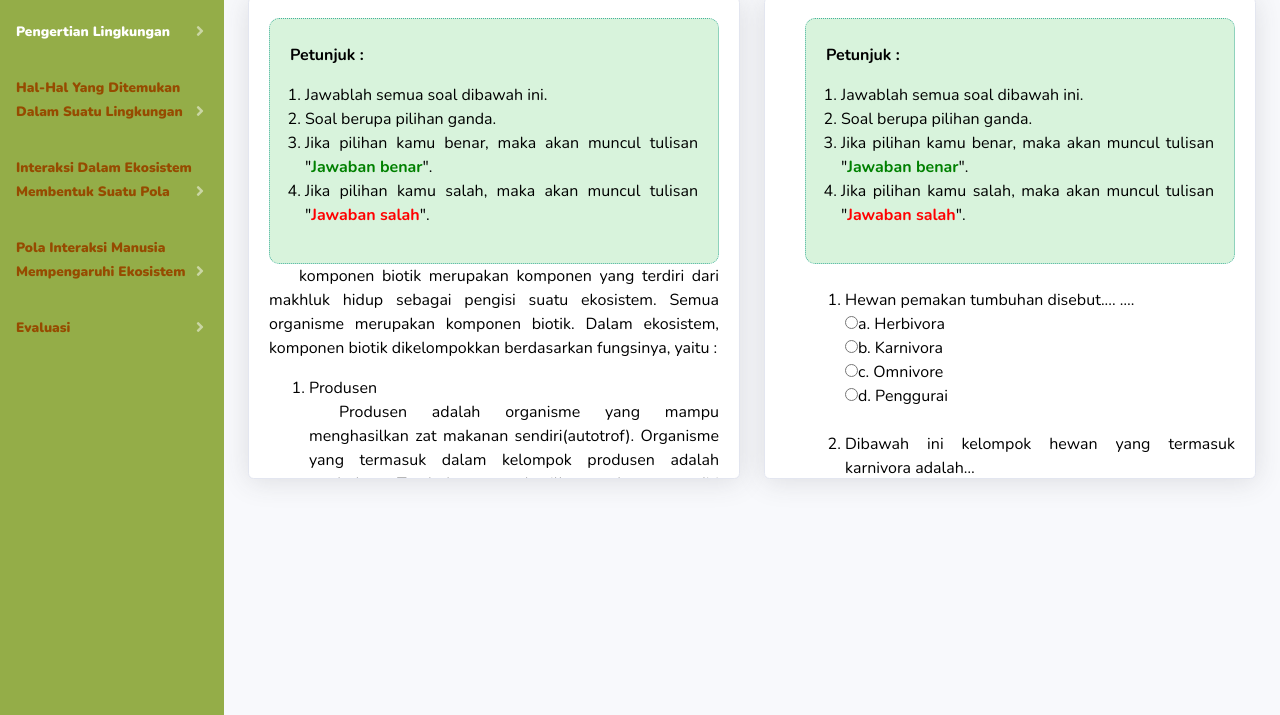
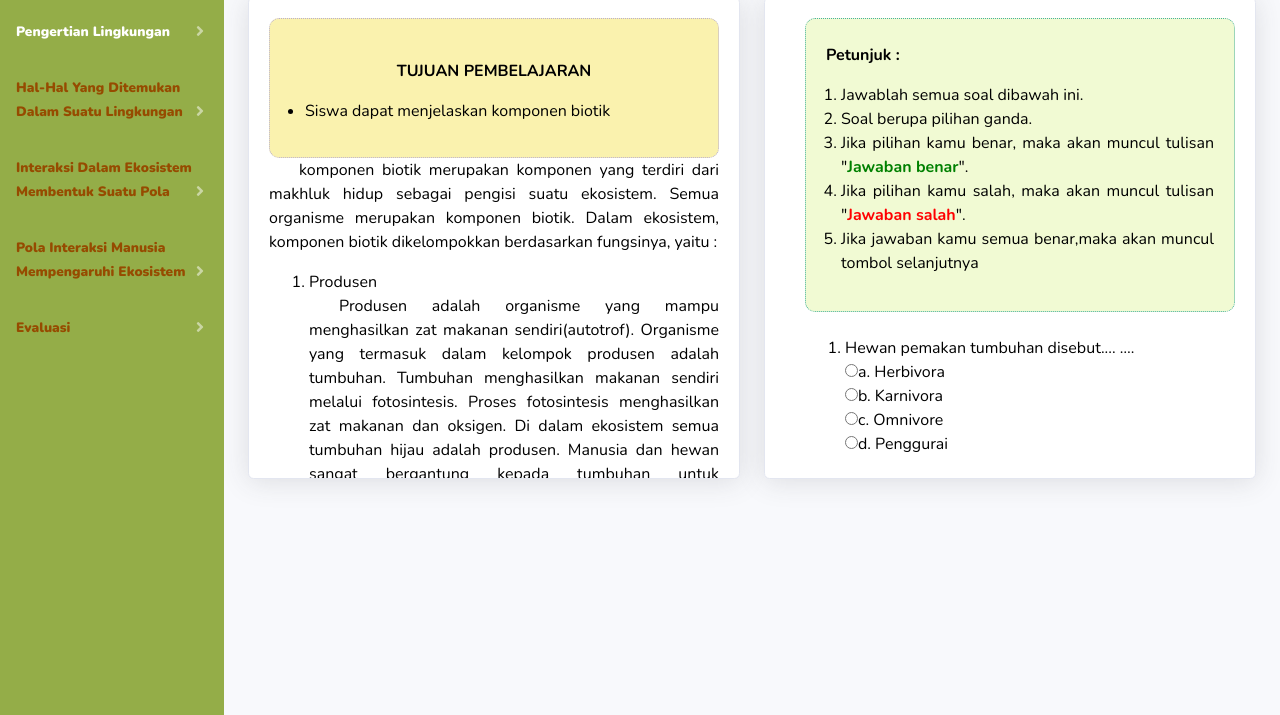
Before and after one commit to interaksimakhlukhidup/interaksimakhlukhidup.github.io, a website with bundled scripts: page biotik.html in a window 1280 px wide. Shown: the part 85-800 px from the top of the page. Built offline with nearby package versions, Linux system fonts and the light colour scheme.

Commit message:
perbaikan

```diff
--- a/biotik.html
+++ b/biotik.html
@@ -186,17 +186,16 @@
                             <div class="card shadow mb-4">
 
                                 <div class="card-body text-justify"  style="overflow-y: scroll; color: black; height: 480px;">
-                                    <div class="petunjuk">
-                                        <p>
+
+                                    <div class="tujuan">
+                                        <p style=" color: black; font-weight: 900;">
                                             <br>
-                                                <b>Petunjuk :</b>
+                                               <center><b>TUJUAN PEMBELAJARAN</b></center>
                                         </p>
-                                        <ol style="padding-left: 15px">
-                                            <li class="nomor">Jawablah semua soal dibawah ini.</li>
-                                            <li class="nomor">Soal berupa pilihan ganda.</li>
-                                            <li class="nomor">Jika pilihan kamu benar, maka akan muncul tulisan "<font style="color: green;font-weight: bold;">Jawaban benar</font>".</li>
-                                            <li class="nomor">Jika pilihan kamu salah, maka akan muncul tulisan "<font style="color: red;font-weight: bold;">Jawaban salah</font>".</li>
-                                        </ol>
+                                        <ul style="padding-left: 15px">
+                                            <li>Siswa dapat menjelaskan komponen biotik</li>
+
+                                        </ul>
                                     </div>
 
                                     <p style="text-indent: 30px; text-align: justify;">
@@ -278,6 +277,7 @@
                                                 <li class="nomor">Soal berupa pilihan ganda.</li>
                                                 <li class="nomor">Jika pilihan kamu benar, maka akan muncul tulisan "<font style="color: green;font-weight: bold;">Jawaban benar</font>".</li>
                                                 <li class="nomor">Jika pilihan kamu salah, maka akan muncul tulisan "<font style="color: red;font-weight: bold;">Jawaban salah</font>".</li>
+                                                <li class="nomor">Jika jawaban kamu semua benar,maka akan muncul tombol selanjutnya</li>
                                             </ol>
                                         </div>
                                     <br>
--- a/css/soal.css
+++ b/css/soal.css
@@ -5,7 +5,7 @@
     border-radius: 10px;
     border: 1px solid #46B29E;
     border-style: dotted;
-    background-color: #d8f3dc;
+    background-color: #f1fad3;
     /* margin-bottom: 5px; */
 }
 
@@ -20,5 +20,14 @@
     background-color: #f6ff7c;
     /* margin-bottom: 5px; */
 }
-
+.tujuan{
+    padding: 20px;
+    height: 140px;
+    padding-top: 0;
+    overflow: hidden;
+    border-radius: 10px;
+    border: 1px solid #b9aed1;
+    border-style: dotted;
+    background-color: #faf2ae;
+    /* margin-bottom: 5px; */
 }
--- a/latihan4/dataa_kuis1.json
+++ b/latihan4/dataa_kuis1.json
@@ -46,7 +46,7 @@
     }
 },{
     "soal5": {
-        "soal": "....",
+        "soal": "Salah satu dampak negatif akibat penggunaan gas CFC pada kulkas, spray dan AC yaitu....",
         "a": "Menimbulkan hujan asam",
         "b": "Pencemaran udara di dalam rumah",
         "c": "Menipisnya Ozon",
@@ -55,7 +55,7 @@
     }
 },{
     "soal6": {
-        "soal": "",
+        "soal": "Salah satu upaya yang dapat dilakukan untuk mencegah pencemaran dan perusakan lingkungan yaitu ",
         "a": "Mengadakan seminar",
         "b": "Kerja bakti",
         "c": "Menggunakan alam",
```
Also changed, not shown: abiotik.html (+13 -12 lines), halhal.html (+8 -9 lines), jenispencemaran.html (+12 -0 lines), ki.html (+1 -1 lines), macamekosistem.html (+8 -9 lines), pengertianlingkungan.html (+8 -9 lines), pengertianpencemaran.html (+12 -0 lines), perihal.html (+1 -1 lines), polaekosistem.html (+8 -9 lines). Lines whose indentation alone changed are shown as unchanged.
